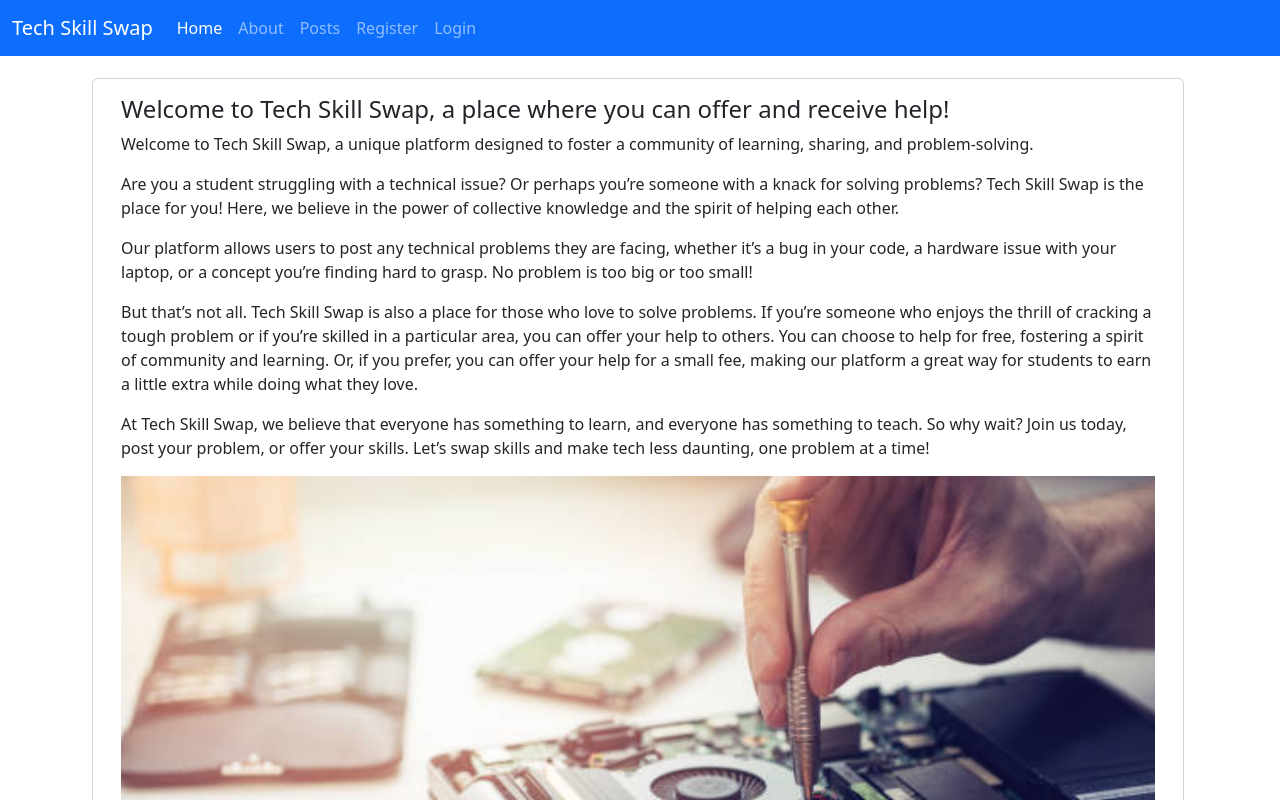
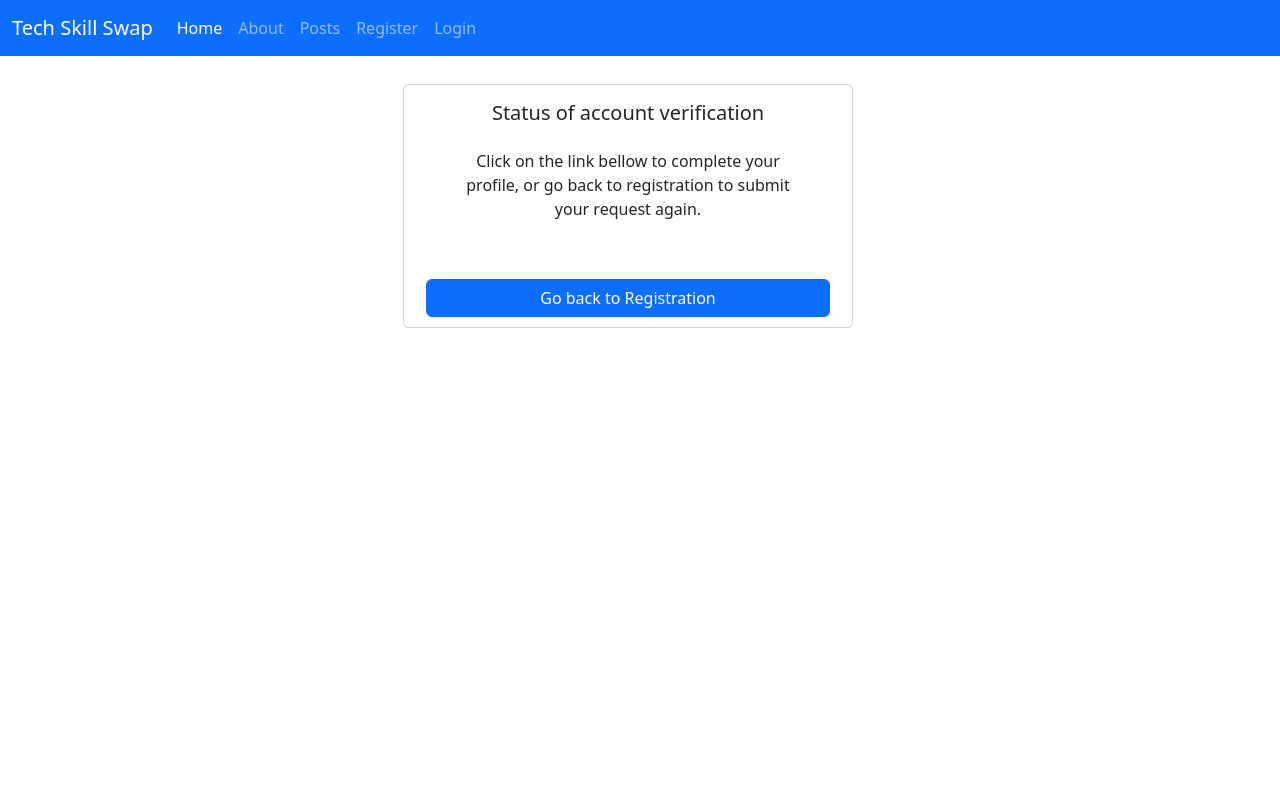
Before and after one commit to zstoimchev/tech-skill-swap, a React (Create React App) app in the folder front-end/: page /activate-account/1 in a window 1280 px wide. Before the commit this address led to /. Shown: the top 800 px of the page. Built offline with nearby package versions, Linux system fonts and the light colour scheme; no server answers.

Commit message:
router to confirm new account via email

```diff
--- a/front-end/src/App.js
+++ b/front-end/src/App.js
@@ -11,6 +11,7 @@ import AddPostView from "./CustomComponents/AddPostView"
 import ResetPasswordView from "./CustomComponents/ResetPasswordView"
 import PasswordResetRouterView from "./CustomComponents/PasswordResetRouterView"
 import UserInfoSetupView from "./CustomComponents/UserInfoSetupView"
+import ActivateAccountView from "./CustomComponents/ActivateAccountView";
 
 import {BrowserRouter as Router, Routes, Route} from 'react-router-dom'
 import {useNavigate} from 'react-router-dom';
@@ -150,7 +151,8 @@ class App extends Component {
                 <Router>
                     <Routes>
                         <Route path="/" element={this.GetView(this.state)}/>
-                        <Route path="/password-reset/:param" element={<PasswordResetRouterView/>}/>
+                        <Route path="/password-reset/:param" element={<PasswordResetRouterView changeState={this.updateStateApp}/>}/>
+                        <Route path="/activate-account/:param" element={<ActivateAccountView changeState={this.updateStateApp}/>}/>
                         <Route path="*" element={<DefaultRoute/>}/>
                     </Routes>
                 </Router>
--- a/front-end/src/CustomComponents/ActivateAccountView.js
+++ b/front-end/src/CustomComponents/ActivateAccountView.js
@@ -0,0 +1,78 @@
+import React, {Component} from "react";
+import axios from 'axios'
+import {API_URL} from "../Utils/Configuration";
+import {REGISTER} from "../Utils/Constants";
+import {useNavigate, useParams} from 'react-router-dom'
+
+
+class ActivateAccountView extends Component {
+    constructor(props) {
+        super(props);
+        this.state = {
+            status: {
+                success: null, msg: ""
+            }
+        }
+            this.activateAccount = this.activateAccount.bind(this);
+    }
+
+    componentDidMount() {
+        this.activateAccount()
+    }
+
+    activateAccount = () => {
+        const param = this.props.param;
+        axios.post(API_URL + `/users/activate-account/` + param)
+            .then(response => {
+                console.log(response.data);
+                this.setState({ status: response.data });
+            })
+            .catch(error => {
+                console.error(error.response.data);
+                this.setState({ status: error.response.data });
+            });
+    }
+
+    render() {
+        return (<div className="card mt-3"
+                     style={{
+                         width: "450px",
+                         marginLeft: "auto",
+                         marginRight: "auto",
+                         marginTop: "10px",
+                         marginBottom: "10px"
+                     }}>
+            <form className="m-3">
+                <h5 className="card-title text-center">Status of account verification</h5>
+                <p className="card-body text-center">Click on the link bellow to complete your profile, or go back to
+                    registration to submit your request again.</p>
+            </form>
+
+            {this.state.status.success ? <button style={{margin: "10px"}}
+                                                 onClick={() => this.Submit()}
+                                                 className="btn btn-primary bt">Complete your profile
+            </button> : <button style={{margin: "10px"}}
+                                onClick={() => {
+                                    this.props.navigate('/');
+                                    this.props.changeState({CurrentPage: REGISTER});
+                                }}
+                                className="btn btn-primary bt">Go back to Registration</button>}
+
+
+            {this.state.status.success ?
+                <p className="alert alert-success" role="alert">{this.state.status.msg}</p> : null}
+            {!this.state.status.success && this.state.status.msg !== "" ?
+                <p className="alert alert-danger" role="alert">{this.state.status.msg}</p> : null}
+
+        </div>)
+    }
+}
+
+// used to go back to root page
+function ActivateAccountViewWithNavigation(props) {
+    const navigate = useNavigate()
+    const {param} = useParams()
+    return <ActivateAccountView {...props} navigate={navigate} param={param}/>
+}
+
+export default ActivateAccountViewWithNavigation
```
